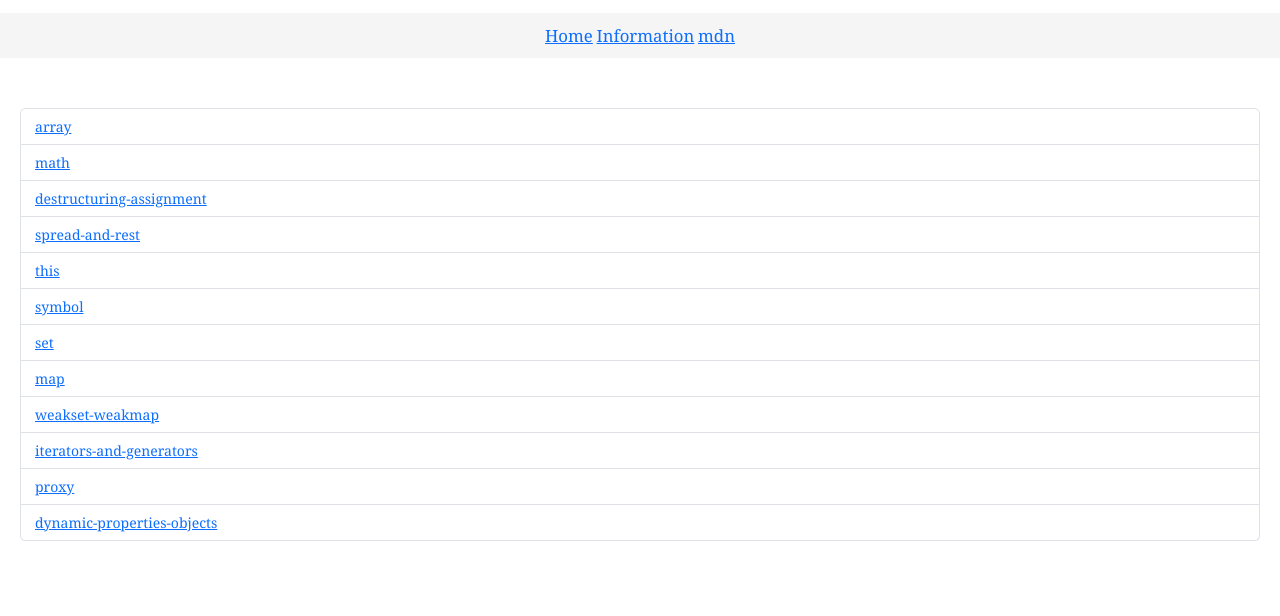
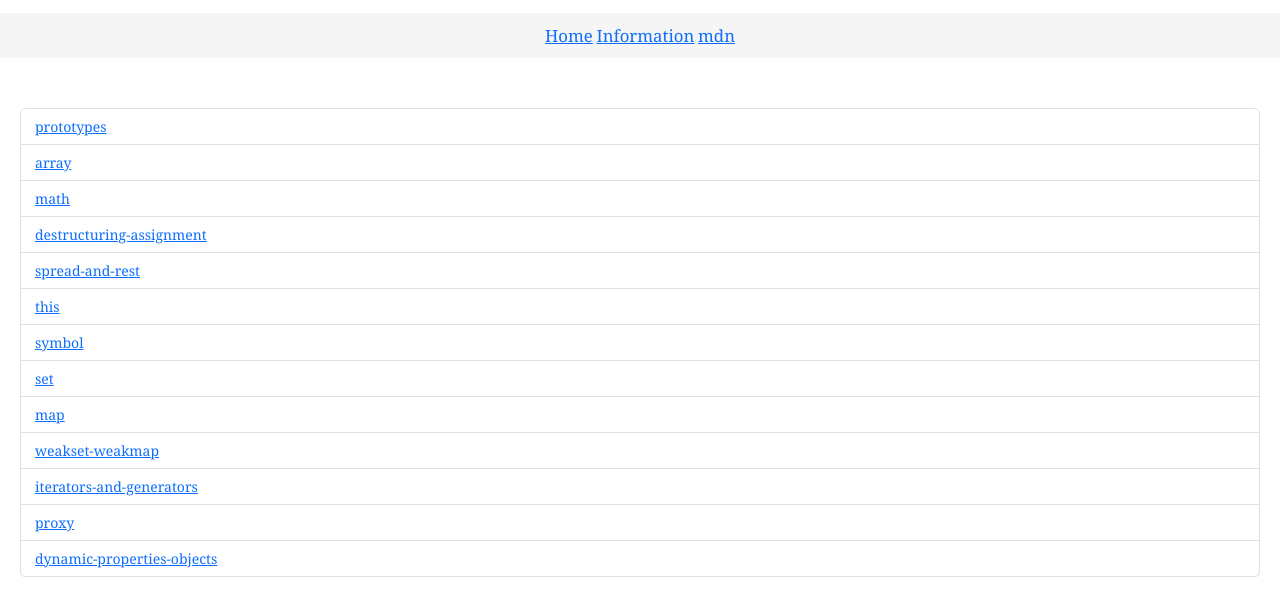
Before and after one commit to mark-1701/javascript-study-notes-blog, a plain HTML site: page index.html in a window 1280 px wide. Shown: the part 76-692 px from the top of the page. Drawn offline with nearby package versions, Linux system fonts and the light colour scheme.

Commit message:
eighth commit

```diff
--- /dev/null
+++ b/app/assets/blogs.json
@@ -0,0 +1,17 @@
+{
+  "all": [
+    "prototypes",
+    "array",
+    "math",
+    "destructuring-assignment",
+    "spread-and-rest",
+    "this",
+    "symbol",
+    "set",
+    "map",
+    "weakset-weakmap",
+    "iterators-and-generators",
+    "proxy",
+    "dynamic-properties-objects"
+  ]
+}
--- a/app/assets/themes.json
+++ /dev/null
@@ -1,3 +0,0 @@
-{
-  "all": ["set"]
-}
--- a/app/components/List.js
+++ b/app/components/List.js
@@ -1,8 +1,9 @@
 import { ListItems } from "./ListItems.js";
+import { ajax } from "../helpers/ajax.js";
 
-export function List() {
+export function List(articles) {
   const $ul = document.createElement("ul");
-  $ul.innerHTML = ListItems();
+  $ul.innerHTML = ListItems(articles);
   $ul.classList.add("list-group");
   return $ul;
 }
--- a/app/components/ListItems.js
+++ b/app/components/ListItems.js
@@ -1,10 +1,4 @@
-export function ListItems() {
-  const articles = ["array", "math", "destructuring-assignment", "spread-and-rest", "this", "symbol", "set", "map", "weakset-weakmap", "iterators-and-generators", "proxy", "dynamic-properties-objects"];
-  let items = "";
-  articles.forEach(el => {
-    items += `<li class="item list-group-item"><a href="#/article/${el}">${el}</a></li>`;
-  });
-
+export function ListItems(articles) {
   // document.addEventListener("mouseover", e => {
   //   if (e.target.matches(".item") || e.target.matches(".item *")) {
   //     if (e.target.tagName === "A") e.target.parentElement.classList.add("active");
@@ -16,5 +10,10 @@ export function ListItems() {
   //     e.target.classList.remove("active");
   //   }
   // });
+
+  let items = "";
+  articles.forEach(el => {
+    items += `<li class="item list-group-item"><a href="#/article/${el}">${el}</a></li>`;
+  });
   return items;
 }
--- a/app/components/Router.js
+++ b/app/components/Router.js
@@ -8,7 +8,17 @@ export async function Router() {
   // console.log(hash);
 
   if (!hash || hash === "#/") {
-    $main.appendChild(List());
+    ajax({
+      url: `app/assets/blogs.json`,
+      cbSuccess: res => {
+        $main.appendChild(List(res.data.all));
+      },
+      cbError: err => {
+        let message = err.statusText || "Ocurrió un error";
+        // $main.insertAdjacentHTML("afterend", `<p><b>Error ${err.status}: ${message}</b></p>`);
+        $main.innerHTML = `<p><b>Error ${err.status}: ${message}</b></p>`;
+      }
+    });
   } else if (hash.includes("#/article")) {
     let words = hash.split("/");
     let word = words[words.length - 1];
--- a/index.html
+++ b/index.html
@@ -23,7 +23,7 @@
       href="https://fonts.googleapis.com/css2?family=Material+Symbols+Outlined:opsz,wght,FILL,GRAD@20..48,100..700,0..1,-50..200"
     />
     <link rel="stylesheet" href="/app/assets/style.css" />
-    <link rel="icon" href="app/assets/favicon.png" />
+    <link rel="icon" href="app/assets/img/favicon.png" />
   </head>
   <body>
     <!-- <header></header>
```
Also changed, not shown: app/assets/img/favicon.png (renamed from app/assets/favicon.png), 1 other file.
